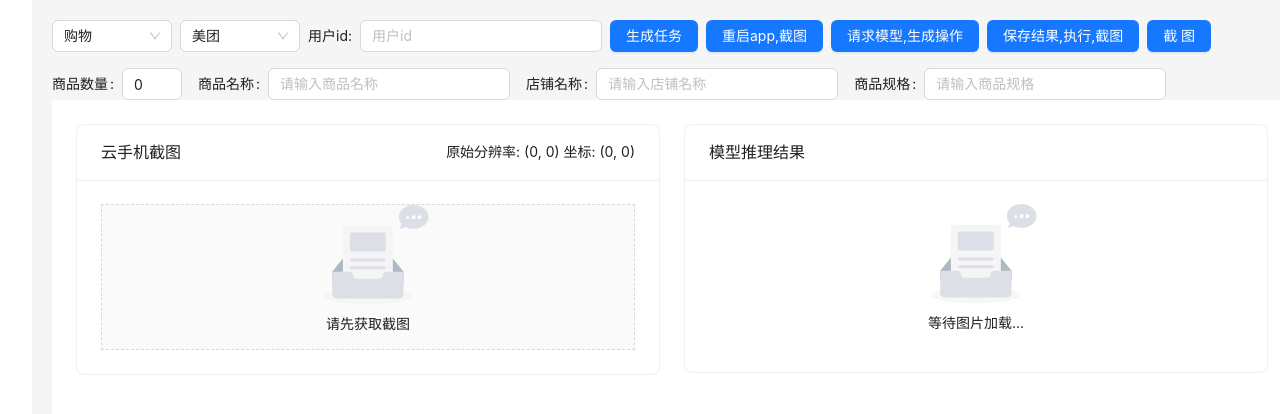
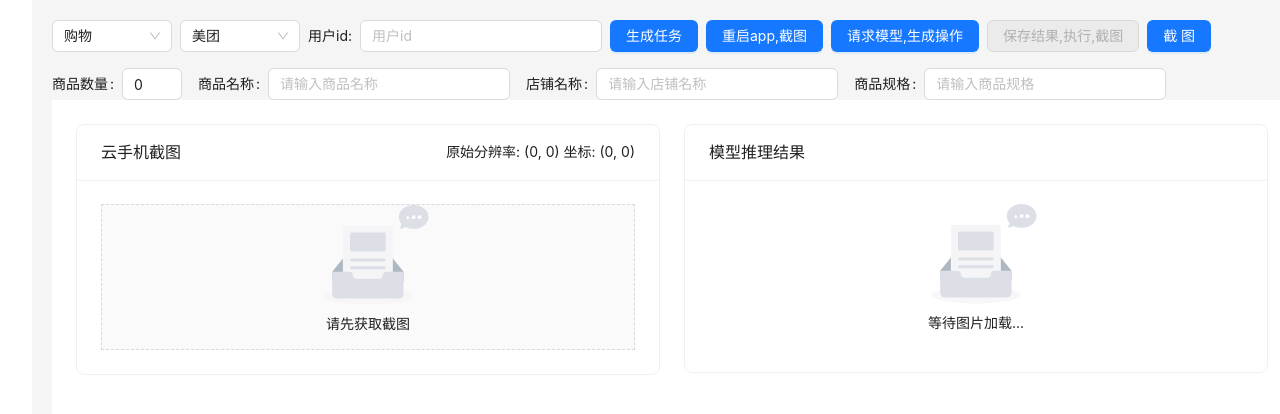
Before and after one commit to CVC2233/Friday_fe, a Vue app: page / in a window 1280 px wide. Shown: the top 414 px of the page. Built offline with nearby package versions, Linux system fonts and the light colour scheme.

Commit message:
change-save-anno

```diff
--- a/src/components/Friday_Flywheel.vue
+++ b/src/components/Friday_Flywheel.vue
@@ -631,6 +631,7 @@ const testRestart= async ()=>{
           type="primary"
           :loading="initLoading"
           @click="handleSaveAnnotation"
+          :disabled="!actionForm.action"
       >
         保存结果,执行,截图
       </a-button>
```
